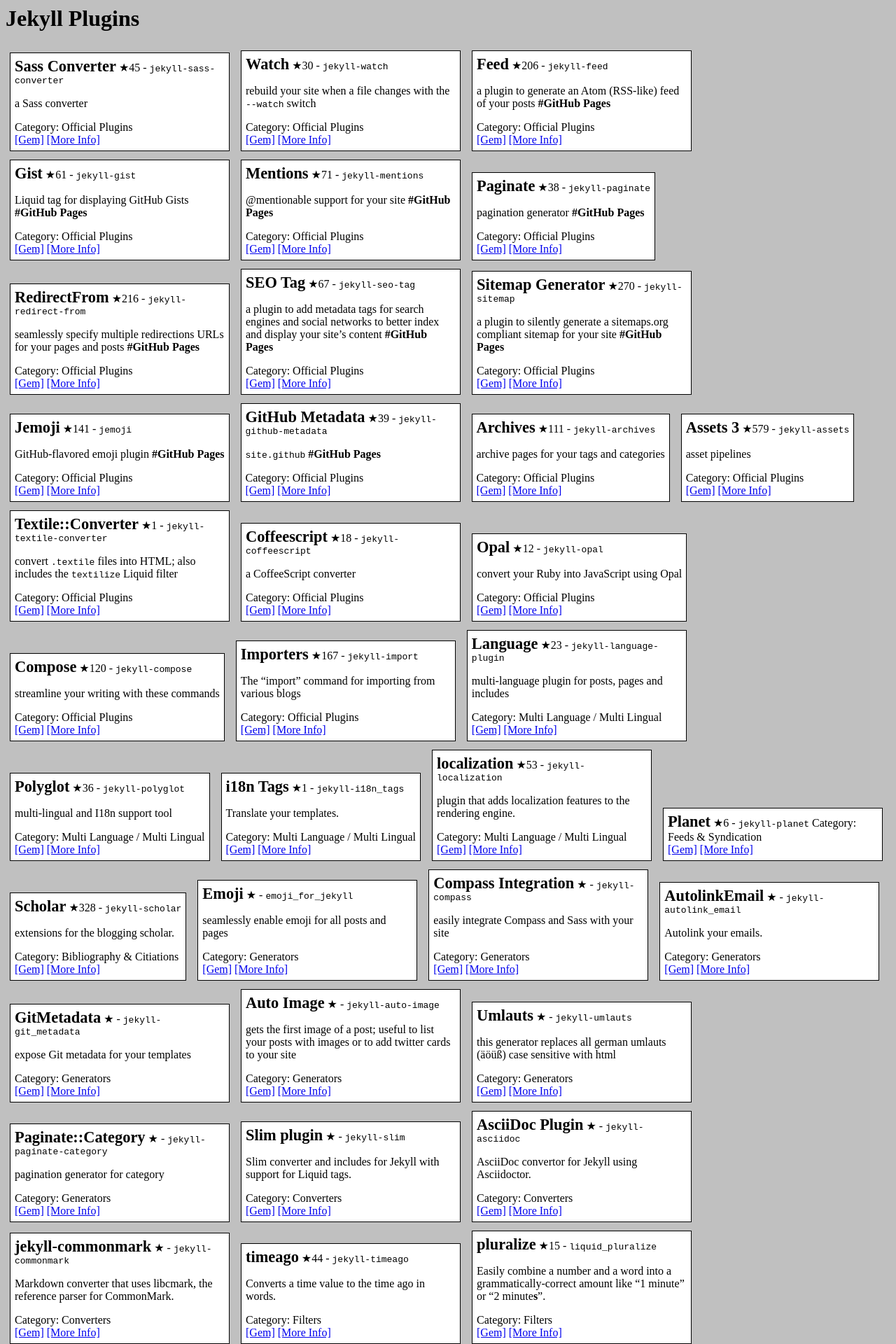
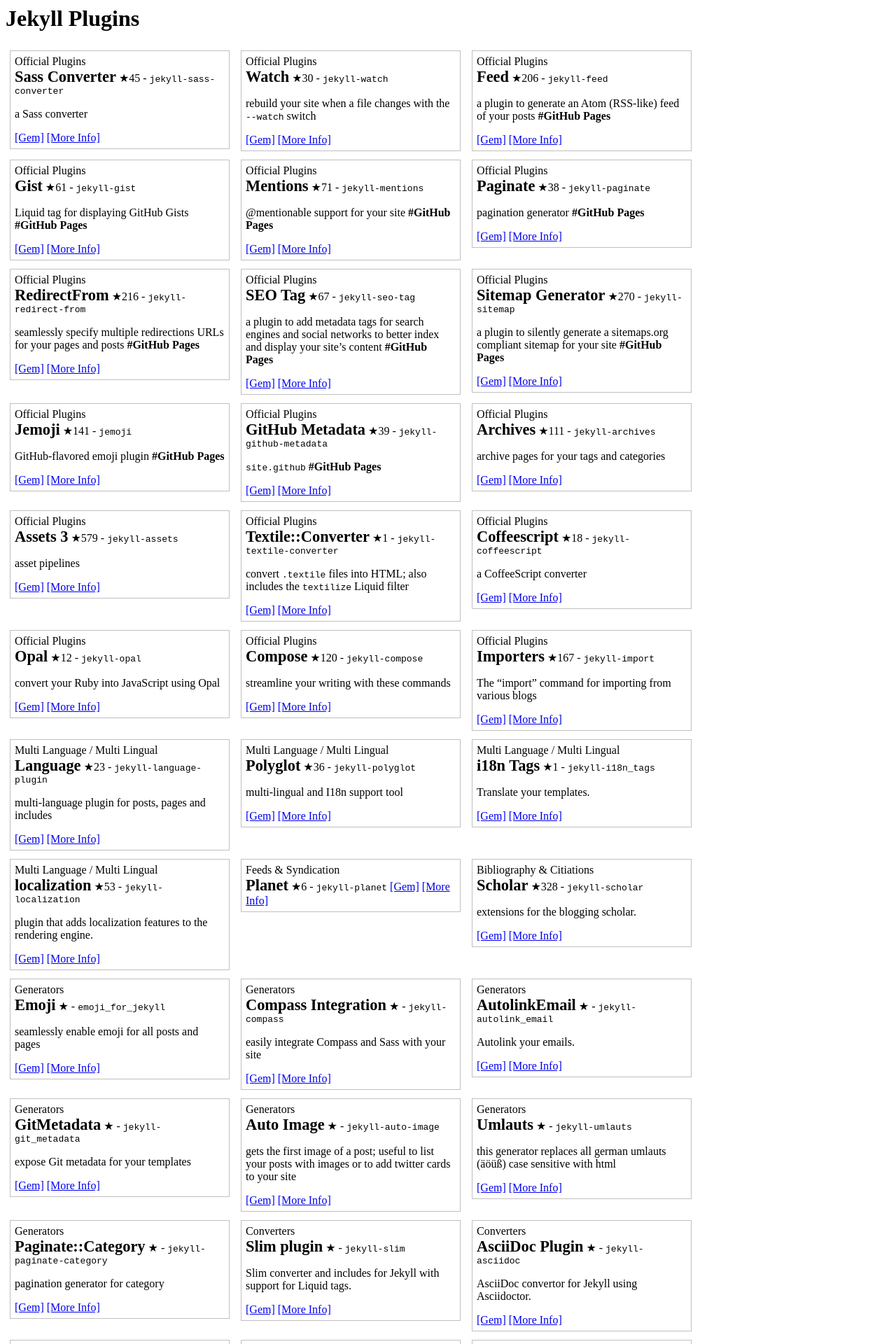
Before and after one commit to planetjekyll/planetjekyll.github.io, a Jekyll site: the page built from plugins/index.html, in a window 1280 px wide. Shown: the top 1920 px of the page at 70% size. Built offline with Jekyll 4.4.1, drawn with Linux system fonts in a browser that asks for light colours; some of the changed text lies outside the part shown.

Commit message:
Update index.html

```diff
--- a/plugins/index.html
+++ b/plugins/index.html
@@ -6,16 +6,17 @@
 
 <style>
   body {
-    background-color: silver;
+    /* background-color: silver; */
   }
 
   .plugin {
     display: inline-block;
-    max-width: 300px;
-    border: 1px solid black;
+    vertical-align: top;
+    width: 300px;
+    border: 1px solid silver;
     margin: 6px;
     padding: 6px;
-    background-color: white;
+    /* background-color: white; */
   }
   .plugin-title {
     font-weight: bold;
@@ -27,13 +28,13 @@
 <div class='plugins'>
 {% for plugin in site.data.o.plugins.plugins %}
   <div class='plugin'>
+      {{ plugin.category }} <br>
       <span class='plugin-title'>{{ plugin.title }}</span>
       ★{{ plugin.stars }} -
       <code>{{ plugin.gem }}</code>
 
       {{ plugin.descr | markdownify }}
 
-      Category: {{ plugin.category }} <br>
       <a href="{{ plugin.gem_url }}">[Gem]</a>
       <a href="{{ plugin.project_url }}">[More Info]</a>
   </div>
```
